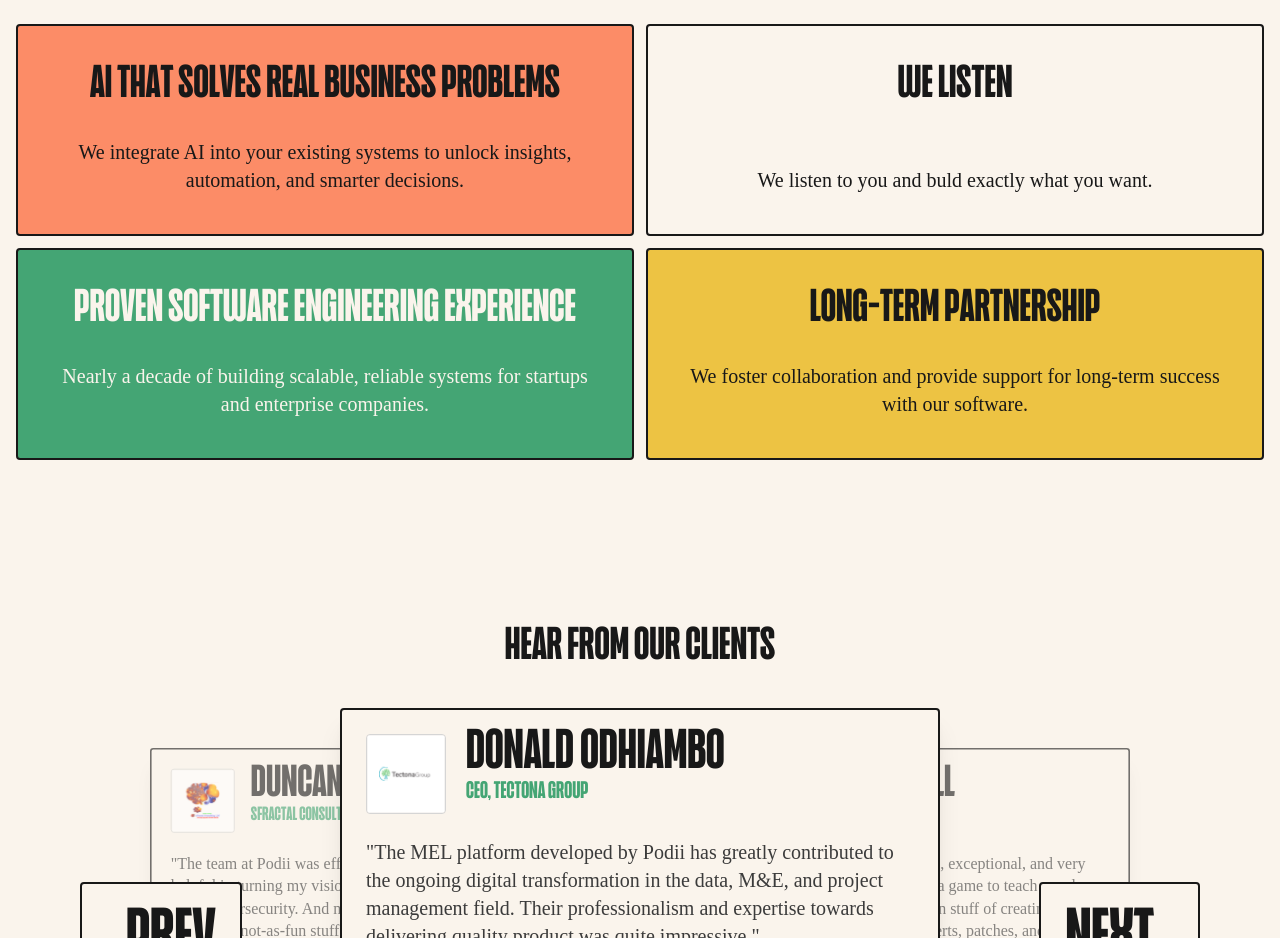
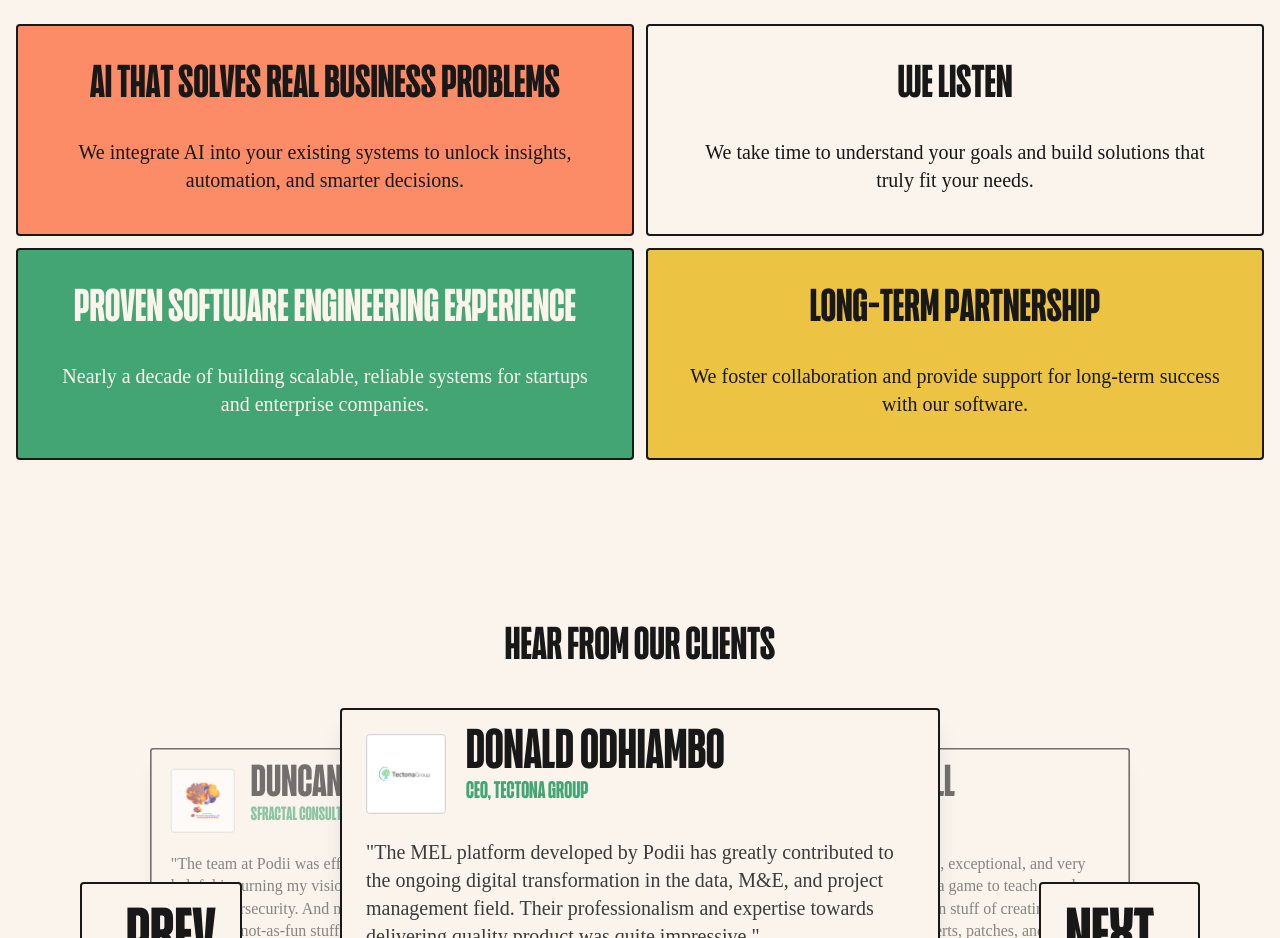
Before and after one commit to Podiihq/2026_podii_website, a React (Vite) app: page / in a window 1280 px wide. Shown: the part 4540-5478 px from the top of the page. Built offline with nearby package versions, Linux system fonts and the light colour scheme; a web font is replaced by a local one.

Commit message:
updated why choode use description

```diff
--- a/src/components/WhyUs.jsx
+++ b/src/components/WhyUs.jsx
@@ -41,7 +41,7 @@ const why_data = [
   {
     title: "We Listen",
     description:
-      "We listen to you and buld exactly what you want.",
+      "We take time to understand your goals and build solutions that truly fit your needs.",
     background: "bg-[#FAF4EC]",
   },
   {
```
